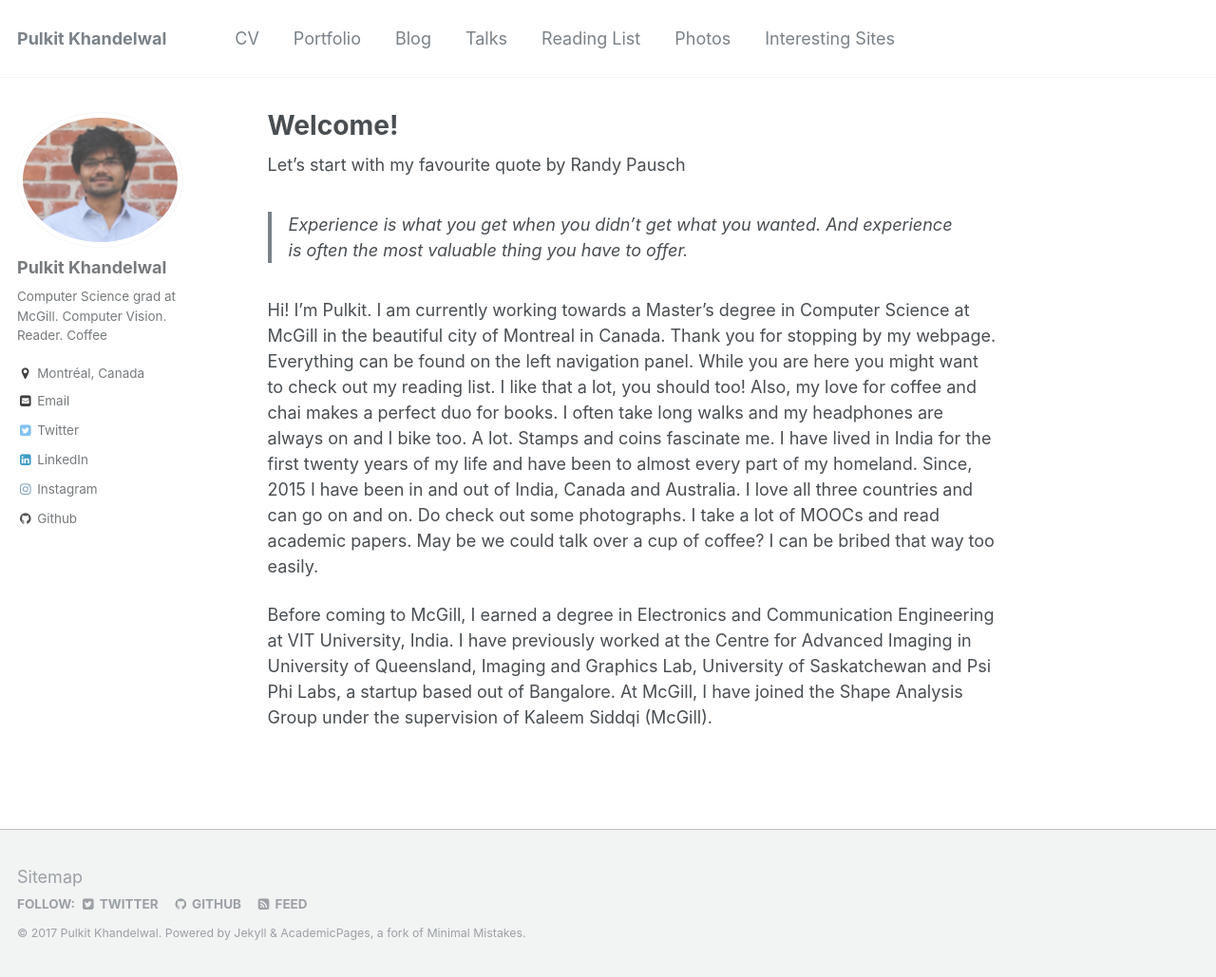
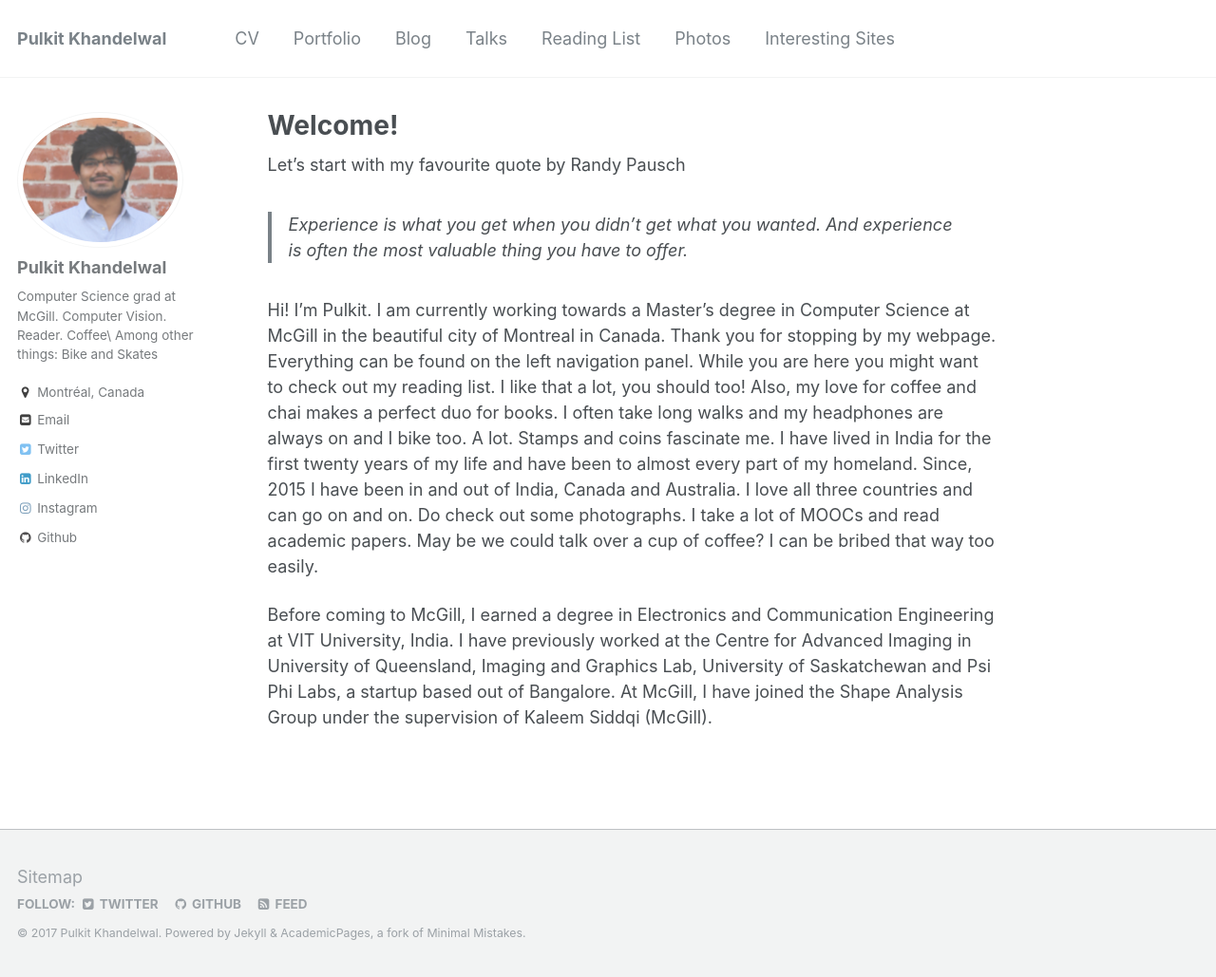
Before and after one commit to Pulkit-Khandelwal/pulkit-khandelwal.github.io, a Jekyll site: the page built from _pages/about.md, in a window 1280 px wide and 1029 px high. Shown: the whole window at 95% size. Built offline with Jekyll 4.4.1, drawn with Linux system fonts in a browser that asks for light colours.

Commit message:
Update _config.yml

```diff
--- a/_config.yml
+++ b/_config.yml
@@ -80,7 +80,8 @@ analytics:
 author:
   name             : "Pulkit Khandelwal"
   avatar           : "mugshot.png"
-  bio              : "Computer Science grad at McGill. Computer Vision. Reader. Coffee"
+  bio              : "Computer Science grad at McGill. Computer Vision. Reader. Coffee\\
+                      Among other things: Bike and Skates"
   location         : "Montréal, Canada"
   employer         :
   googlescholar    :
```
